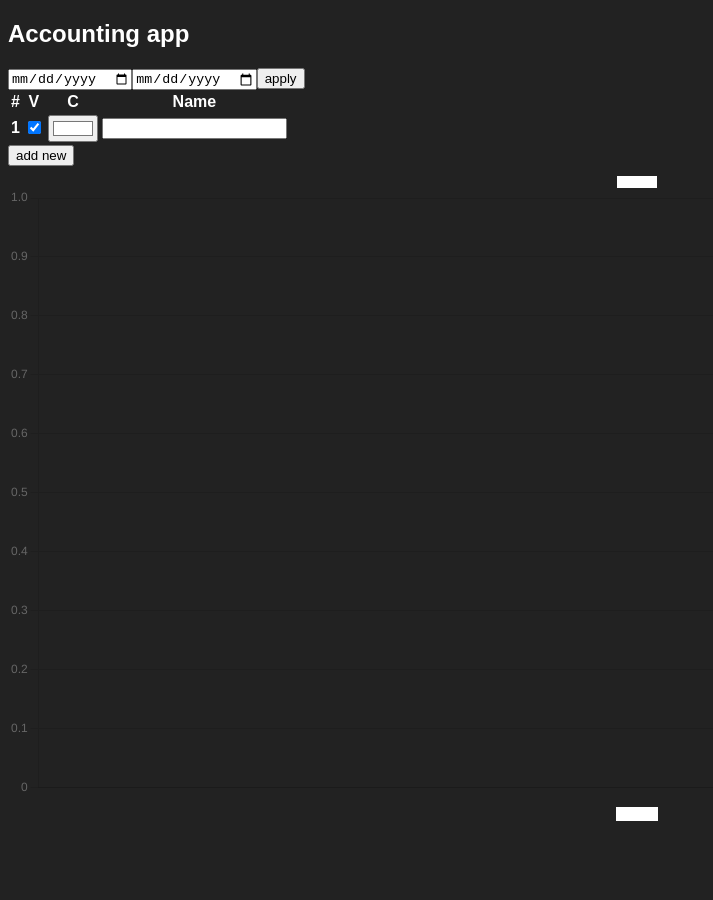
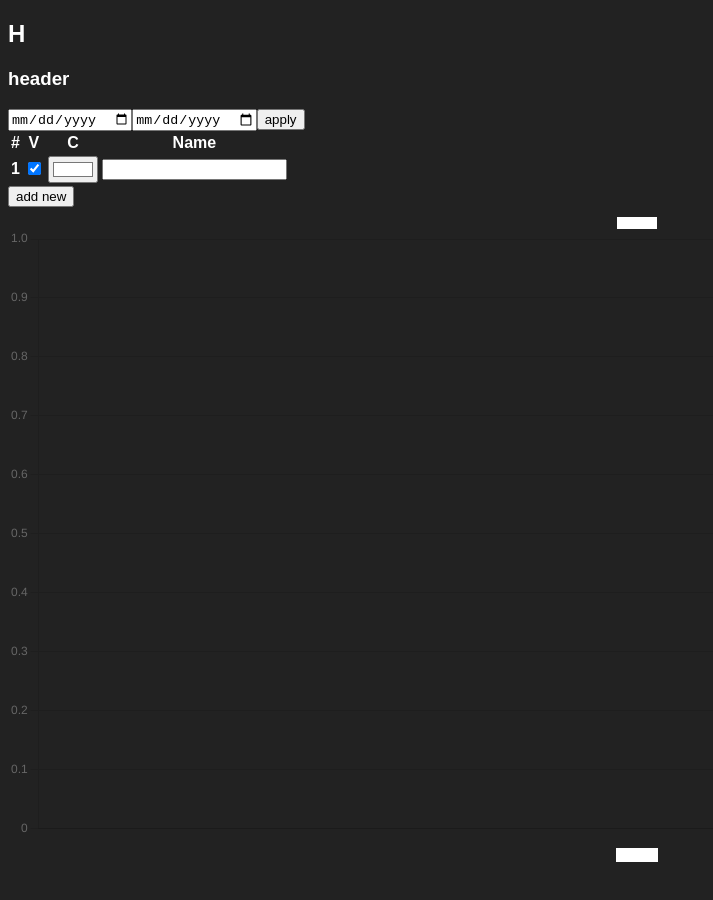
Before and after one commit to Slantl/chart-desk, a React (Vite) app: page / in a window 1280 px wide. Shown: the top 900 px of the page, without its empty margins (0-713 px from the left). Built offline with nearby package versions, Linux system fonts and the light colour scheme.

Commit message:
component tree restructured

```diff
--- a/src/App.tsx
+++ b/src/App.tsx
@@ -1,46 +1,13 @@
-import { FC, useEffect, useState } from "react"
+import { FC } from "react"
 import "./App.css"
-import { BarChart } from "./components/BarChart"
-import { DataTable } from "./components/DataTable"
-import { PeriodForm } from "./components/PeriodForm"
-import { PieChart } from "./components/PieChart"
-
-export interface Entity {
-  name: string,
-  color: string,
-  visible: boolean,
-  info: {[key: string]: number}
-}
+import { Main } from "./components/Main"
+import { SideBar } from "./components/SideBar"
 
 export const App: FC = () => {
-  const [period, setPeriod] = useState<Date[]>([])
-  const [data, setData] = useState<Entity[]>([
-    {
-      name: "",
-      color: "#ffffff",
-      visible: true,
-      info: {}
-    }
-  ])
-
-  useEffect(() => {
-    let temp = data.map(x => x)
-    temp.forEach((x, i) => {
-      period.forEach((y) => {
-        if (!(y.getTime().toString() in x.info))
-        temp[i].info[y.getTime().toString()] = 0
-      })
-    })
-    setData(temp)
-  }, [period])
-
   return (
     <section>
-      <h1>Accounting app</h1>
-      <PeriodForm period={period} setPeriod={setPeriod}/>
-      <DataTable period={period} data={data} setData={setData}/>
-      <BarChart data={data} period={period}/>
-      <PieChart data={data} period={period}/>
+      <SideBar />
+      <Main />
     </section>
   )
 }
--- /dev/null
+++ b/src/components/Desk.tsx
@@ -0,0 +1,46 @@
+import { FC, useEffect, useState } from "react"
+import { BarChart } from "./DeskComponents/BarChart"
+import { DataTable } from "./DeskComponents/DataTable"
+import { PeriodForm } from "./DeskComponents/PeriodForm"
+import { PieChart } from "./DeskComponents/PieChart"
+
+
+export interface Entity {
+    name: string,
+    color: string,
+    visible: boolean,
+    info: {[key: string]: number}
+  }
+
+export const Desk: FC = () => {
+    const [period, setPeriod] = useState<Date[]>([])
+    const [data, setData] = useState<Entity[]>([
+      {
+        name: "",
+        color: "#ffffff",
+        visible: true,
+        info: {}
+      }
+    ])
+
+    useEffect(() => {
+        let temp = data.map(x => x)
+        temp.forEach((x, i) => {
+          period.forEach((y) => {
+            if (!(y.getTime().toString() in x.info))
+            temp[i].info[y.getTime().toString()] = 0
+          })
+        })
+        setData(temp)
+    }, [period])
+
+
+    return (
+        <section>
+            <PeriodForm period={period} setPeriod={setPeriod}/>
+            <DataTable data={data} setData={setData} period={period}/>
+            <BarChart data={data} period={period}/>
+            <PieChart data={data} period={period}/>
+        </section>
+    )
+}
--- a/src/components/BarChart.tsx
+++ b/src/components/DeskComponents/BarChart.tsx
@@ -9,7 +9,7 @@ import {
     Legend,
 } from 'chart.js';
 import { FC } from "react";
-import { Entity } from "../App";
+import { Entity } from "../Desk";
 
 ChartJS.register(
     CategoryScale,
--- /dev/null
+++ b/src/components/Header.tsx
@@ -0,0 +1,7 @@
+export const Header = () => {
+    return (
+        <header>
+            <h1>header</h1>
+        </header>
+    )
+}
--- /dev/null
+++ b/src/components/Main.tsx
@@ -0,0 +1,12 @@
+import { FC } from "react"
+import { Desk } from "./Desk"
+import { Header } from "./Header"
+
+export const Main: FC = () => {
+    return (
+        <section>
+            <Header />
+            <Desk />
+        </section>
+    )
+}
--- /dev/null
+++ b/src/components/SideBar.tsx
@@ -0,0 +1,9 @@
+import { FC } from "react"
+
+export const SideBar: FC = () => {
+    return (
+        <div>
+            <h1>H</h1>
+        </div>
+    )
+}
```
Also changed, not shown: src/components/DeskComponents/DataTable.tsx (renamed from src/components/DataTable.tsx), src/components/DeskComponents/PeriodForm.tsx (renamed from src/components/PeriodForm.tsx), src/components/DeskComponents/PieChart.tsx (renamed from src/components/PieChart.tsx).
